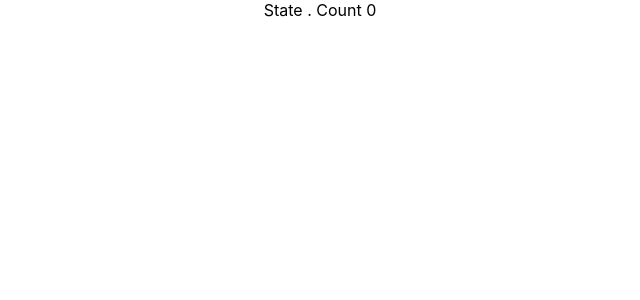
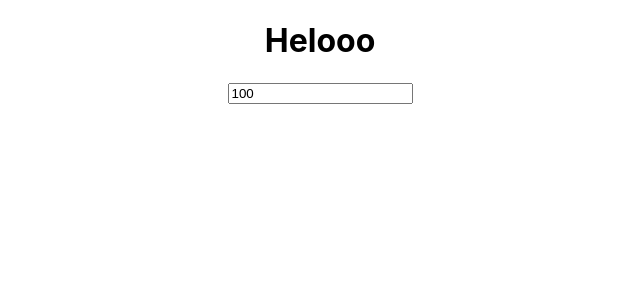
Before and after one commit to phamvietduc0411/ReactJS, a React (Create React App) app in the folder Setup-Project-ReactJS/my-first-project-react/: page / in a window 1280 px wide. Shown: the top 300 px of the page, without its empty margins (320-960 px from the left). Built offline with nearby package versions, Linux system fonts and the light colour scheme.

Commit message:
prop & prop-type

```diff
--- a/Setup-Project-ReactJS/my-first-project-react/package.json
+++ b/Setup-Project-ReactJS/my-first-project-react/package.json
@@ -6,7 +6,7 @@
     "cra-template": "1.2.0",
     "react": "^19.0.0",
     "react-dom": "^19.0.0",
-    "react-scripts": "5.0.1",
+    "react-scripts": "^5.0.1",
     "web-vitals": "^4.2.4"
   },
   "scripts": {
--- a/Setup-Project-ReactJS/my-first-project-react/src/App.js
+++ b/Setup-Project-ReactJS/my-first-project-react/src/App.js
@@ -2,6 +2,8 @@ import { useState } from 'react'
 import './App.css'
 import Clock from './Clock'
 import State from './State'
+import Input from './Input'
+import Layout from './Layout'
 
 function App() {
   //const [visible, setVisible] = useState(true)
@@ -16,7 +18,11 @@ function App() {
       {/* <HandleEvent /> */}
       {/* <LoginCotrol isLoggedIn={true} /> */}
 
-      <State />
+      {/* <State /> */}
+      <Layout>
+        <h1>Helooo</h1>
+        <Input value='100' />
+      </Layout>
     </div>
   )
 }
--- /dev/null
+++ b/Setup-Project-ReactJS/my-first-project-react/src/Input.jsx
@@ -0,0 +1,15 @@
+import React from 'react'
+import PropTypes from 'prop-types'
+
+function Input({ ...rest }) {
+  return <input {...rest} />
+}
+
+Input.propTypes = {
+  type: PropTypes.string.isRequired,
+  value: PropTypes.string,
+  onChange: PropTypes.func,
+  defaultValue: PropTypes.string
+}
+
+export default Input
--- /dev/null
+++ b/Setup-Project-ReactJS/my-first-project-react/src/Layout.jsx
@@ -0,0 +1,14 @@
+import React from 'react'
+import PropTypes from 'prop-types'
+
+class Layout extends React.Component {
+  render() {
+    return <div className='layOut'> {this.props.children}</div>
+  }
+}
+
+Layout.propTypes = {
+  children: PropTypes.arrayOf(PropTypes.element)
+}
+
+export default Layout
```
Also changed, not shown: 2 other files (tests, documents, lock files or other folders).
